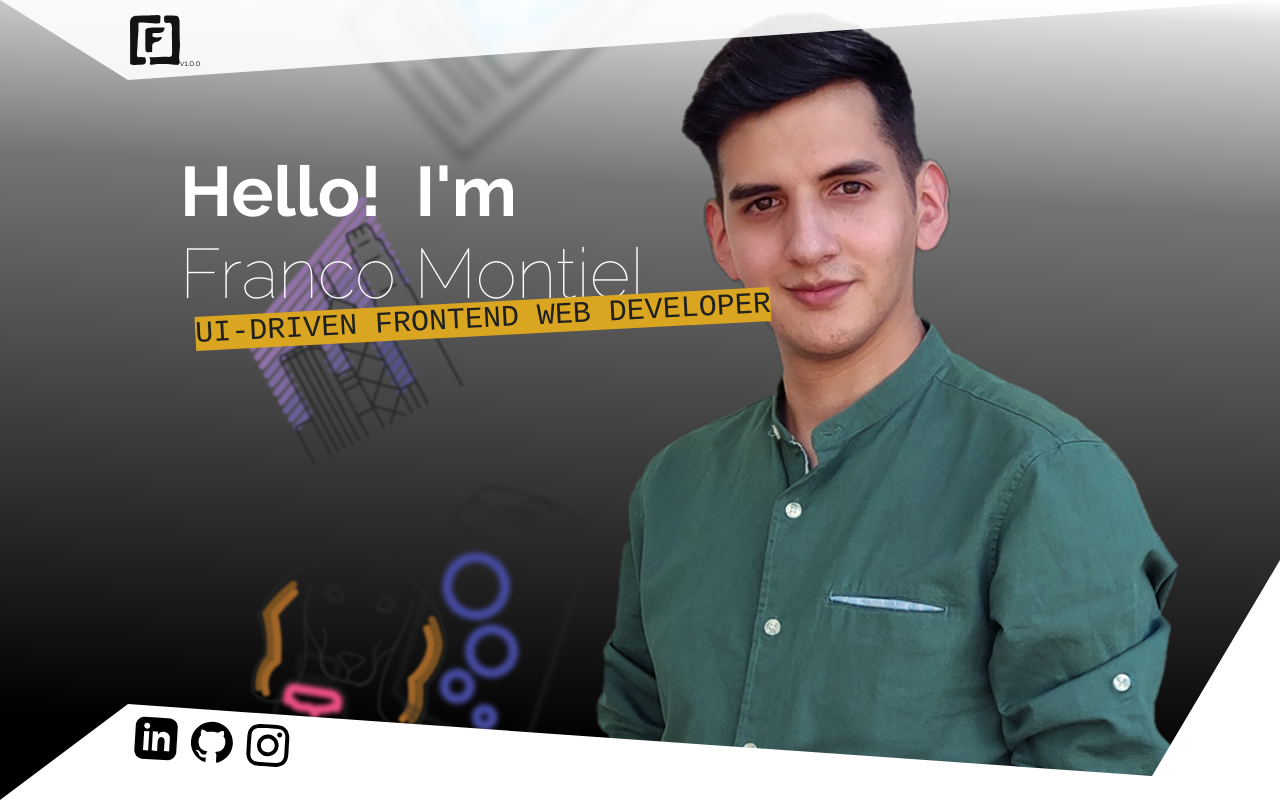
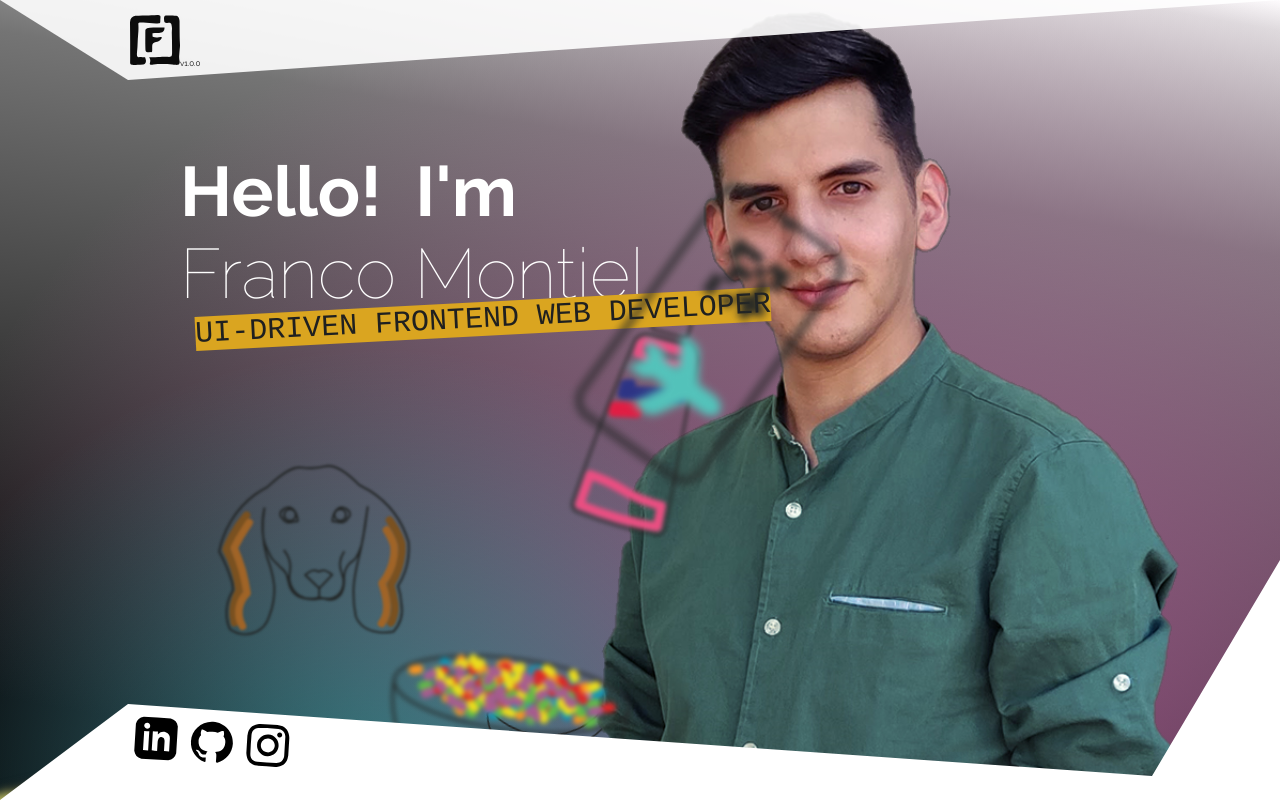
Before and after one commit to TheFrankemon/000, an Angular app: page / in a window 1280 px wide. Shown: the top 802 px of the page. Built offline with nearby package versions, Linux system fonts and the light colour scheme.

Commit message:
Revamp bg gradients

```diff
--- a/src/app/about/about.component.scss
+++ b/src/app/about/about.component.scss
@@ -10,6 +10,7 @@
 :host {
   min-height: 100vh;
   background-color: var(--sec-1-color);
+  backdrop-filter: blur(10px);
   z-index: 1;
   margin-top: 100vh;
   position: relative;
--- a/src/app/home/home.component.html
+++ b/src/app/home/home.component.html
@@ -1,4 +1,4 @@
-<div class="header">
+<div class="header" [class.high-contrast]="blurryFranco">
   <div class="dsg-mode" [class.blurry]="blurryFranco">
     <img src="/assets/fm.png"/>
     <div class="content">
--- a/src/app/home/home.component.scss
+++ b/src/app/home/home.component.scss
@@ -16,6 +16,12 @@
   width: 100vw;
   background: var(--light-color);
   background: var(--main-bg-color);
+  transition: background-position ease-in-out 1s;
+
+  &.high-contrast {
+    background: var(--main-bg-color-later);
+    background-position: 0px;
+  }
 
   .dsg-mode {
     display: flex;
--- a/src/app/workxp/workxp.component.scss
+++ b/src/app/workxp/workxp.component.scss
@@ -1,6 +1,7 @@
 :host {
   min-height: 100vh;
   background-color: var(--sec-2-color);
+  backdrop-filter: blur(10px);
   z-index: 1;
   margin-top: -1px;
   position: relative;
--- a/src/styles.scss
+++ b/src/styles.scss
@@ -1,8 +1,16 @@
 @mixin colorVars {
   /* Section colors */
-  #{--main-bg-color}: linear-gradient(3deg, #000000 10%, #747474 75%, #dfdfdf 97%, #ffffff 100%);
-  #{--sec-1-color}: #110066BF;
-  #{--sec-2-color}: #061292D1;
+  #{--main-bg-color}:
+    radial-gradient(farthest-corner at 30% 100%, #15FFE863 0%, transparent 40%),
+    radial-gradient(farthest-corner at 70% 90%, #D574B9AD 0%, transparent 80%),
+    linear-gradient(10deg, #000000 10%, #747474 75%, #DFDFDF 97%, #FFFFFF 100%);
+
+  #{--main-bg-color-later}:
+    radial-gradient(farthest-corner at 70% 90%, #FFFFFF 0%, transparent 50%),
+    linear-gradient(10deg, #000000 10%, #747474 75%, #dfdfdf 97%, #FFFFFF 100%);
+
+  #{--sec-1-color}: #110066C2;
+  #{--sec-2-color}: #061292C2;
 
   /* Base monochromatic colors */
   #{--dark-color}: #1F2020;
```
